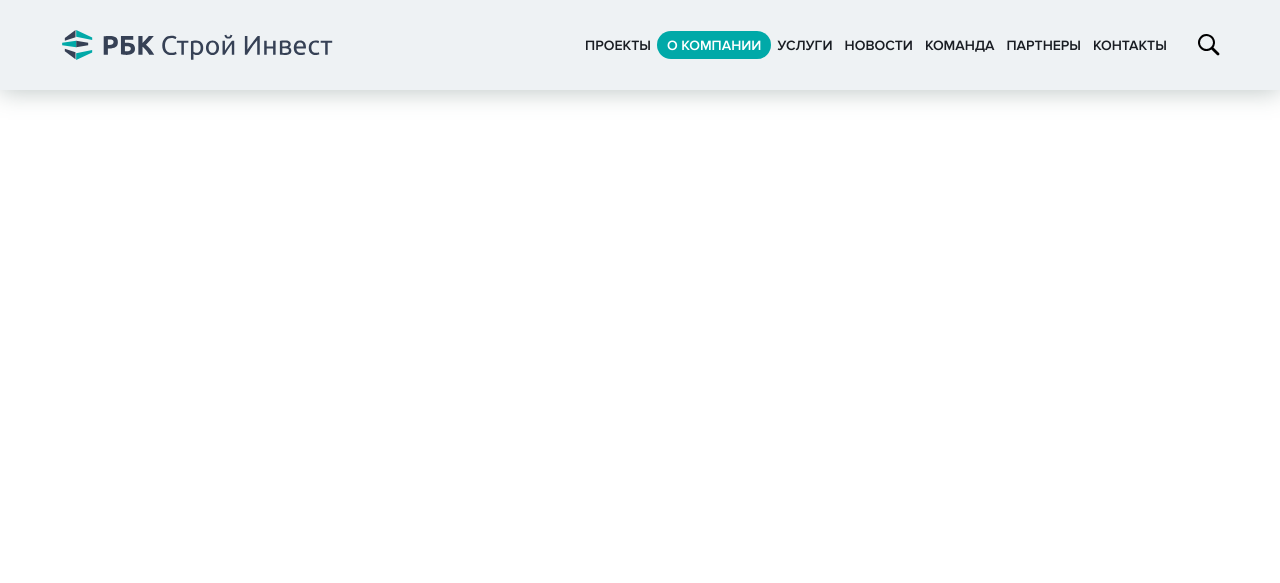
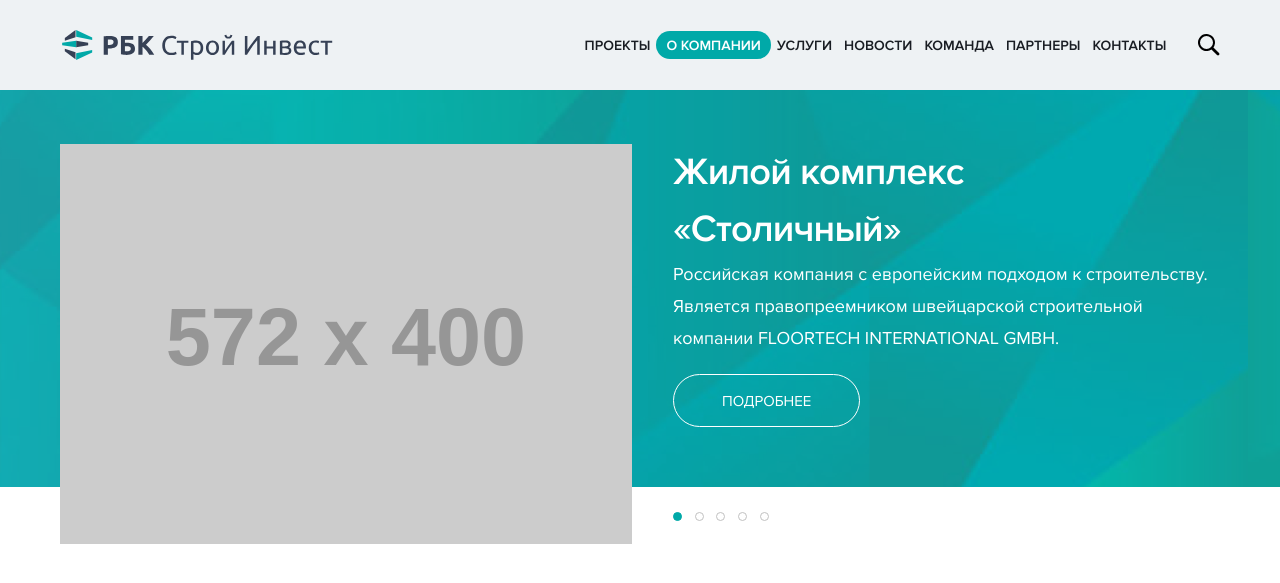
Before and after one commit to omar-g/omar-g.github.io, a PHP site: page /rbk/index.html in a window 1280 px wide. Shown: the top 583 px of the page. Run offline with PHP 8.4, Linux system fonts and the light colour scheme; grey boxes labelled with a size stand in for pictures from a placeholder-image service; some libraries are stand-ins or nearby versions.

Commit message:
added main slider html

```diff
--- /dev/null
+++ b/rbk/assets/css/more-button.css
@@ -0,0 +1,28 @@
+.more-button {
+    border-width: 1px;
+    border-style: solid;
+    border-radius: 37px;
+    text-transform: uppercase;
+    display: inline-block;
+    cursor: pointer;
+    -webkit-box-sizing: border-box;
+    -moz-box-sizing: border-box;
+    box-sizing: border-box;
+}
+
+.more-button_style_white,
+a.more-button_style_white {
+    border-color: #fff;
+    color: #fff;
+}
+
+.more-button_style_white:hover {
+    background-color: #fff;
+    color: #364155;
+}
+
+.more-button_size_m {
+    padding: 17px 48px 16px;
+    font-size: 15px;
+    min-width: 180px;
+}
--- a/rbk/assets/css/screen.css
+++ b/rbk/assets/css/screen.css
@@ -4,3 +4,4 @@
 
 @import url('puzzle-icon.css');
 @import url('puzzle-text.css');
+@import url('more-button.css');
--- a/rbk/index.html
+++ b/rbk/index.html
@@ -4,6 +4,7 @@
   <meta charset="UTF-8">
   <meta name="viewport" content="width=device-width, initial-scale=1">
   <title>РБК Строй Инвест</title>
+  <link rel="icon" href="favicon.png">
   <link rel="stylesheet" href="assets/css/screen.css">
   <link rel="stylesheet" href="style.css">
 </head>
@@ -61,6 +62,46 @@
     </div>
   </div>
 </header>
-<div class="page-wrapper"></div>
+<div class="page-wrapper">
+  <section class="rbk-main-slider">
+    <div class="rbk-main-slider-content">
+      <div class="container-fluid">
+        <div class="rbk-main-slider__item">
+          <div class="row">
+            <div class="col-xs-6">
+              <div class="rbk-main-slider__item-pic">
+                <img src="http://placehold.it/572x400/adc7c1/333" alt="">
+              </div>
+            </div>
+            <div class="col-xs-6">
+              <div class="rbk-main-slider__item-text">
+                <h1 class="rbk-main-slider__item-text-title">
+                  Жилой комплекс
+                  <br>
+                  «Столичный»
+                </h1>
+                <div class="rbk-main-slider__item-text-subtitle">
+                  Российская компания с европейским подходом к строительству. Является правопреемником швейцарской строительной компании FLOORTECH INTERNATIONAL GMBH.
+                </div>
+                <a href="javascript:void(0)" class="more-button more-button_size_m more-button_style_white">
+                  Подробнее
+                </a>
+              </div>
+            </div>
+          </div>
+        </div>
+        <div class="row  col-xs-6 col-xs-offset-6">
+          <div class="rbk-main-slider__paginator">
+            <div class="rbk-main-slider__paginator-item active"></div>
+            <div class="rbk-main-slider__paginator-item"></div>
+            <div class="rbk-main-slider__paginator-item"></div>
+            <div class="rbk-main-slider__paginator-item"></div>
+            <div class="rbk-main-slider__paginator-item"></div>
+          </div>
+        </div>
+      </div>
+    </div>
+  </section>
+</div>
 </body>
 </html>
--- a/rbk/style.css
+++ b/rbk/style.css
@@ -13,6 +13,7 @@
 
 body {
   font-family: ProximaNova, Arial, "Helvetica Neue", Helvetica, sans-serif;
+  font-size: 18px;
 }
 
 .page-wrapper {
@@ -58,64 +59,72 @@ a.rbk-header__menu-item.is-active {
   cursor: default;
 }
 
-.rbk-terminator {
-  font-family: Roboto, Arial, "Helvetica Neue", Helvetica, sans-serif;
-  background: #f3f6f8 url('assets/img/terminator-bg.png') 50% 0 no-repeat;
-  padding-top: 15vh;
-  padding-bottom: 5vh;
-  min-height: 100vh;
+.rbk-header__search {
+  margin-left: 21px;
+  cursor: pointer;
+}
+
+.rbk-main-slider {
+  background: #fff url('assets/img/green_back.png') 50% 0 no-repeat;
+  color: #fff;
+}
+
+.rbk-main-slider-content {
+  padding-top: 54px;
+}
+
+.rbk-main-slider__item-pic {
+  max-width: 100%;
+}
+
+.rbk-main-slider__item-pic img {
+  max-width: 100%;
+}
+
+.rbk-main-slider__item-text {
+  padding-left: 25px;
+}
+
+.rbk-main-slider__item-text-title {
+  font-size: 38px;
+  letter-spacing: -0.8px;
+  line-height: 57px;
+  font-weight: 600;
+}
+
+.rbk-main-slider__item-text-subtitle {
+  line-height: 32px;
+}
+
+.rbk-main-slider__item .more-button {
+  margin-top: 20px;
+}
+
+.rbk-main-slider__item .more-button:hover {
+  color: #08a0a1;
+}
+
+.rbk-main-slider__paginator-item {
+  display: inline-block;
+  vertical-align: middle;
+  margin-right: 8px;
+  border: 1px solid #c1c1c1;
+  border-radius: 50%;
+  width: 9px;
+  height: 9px;
+  cursor: pointer;
   -webkit-box-sizing: border-box;
   -moz-box-sizing: border-box;
   box-sizing: border-box;
 }
 
-.rbk-terminator__message {
-  text-align: center;
-  font-size: 24px;
-  color: #00a9a8;
-  margin-bottom: 10vh;
+.rbk-main-slider__paginator-item.active {
+  cursor: default;
+  background-color: #00a9a8;
+  border-color: #00a9a8;
 }
 
-.rbk-terminator__logo {
-  margin-bottom: 5vh;
+.rbk-main-slider__paginator {
+  margin-left: 25px;
+  margin-top: -45px;
 }
-
-.rbk-terminator__logo .puzzle-icon {
-  max-width: 100%;
-}
-
-.rbk-terminator__content {
-  padding-left: 45px;
-}
-
-.rbk-terminator__content-text {
-  line-height: 29px;
-  padding-bottom: 3.5vh;
-  margin-bottom: 3vh;
-  border-bottom: 2px solid #c8d0d6;
-}
-
-.rbk-terminator-address {
-  line-height: 25px;
-  font-size: 16px;
-  margin-bottom: 3vh;
-}
-
-.rbk-terminator__social-item {
-  margin-right: 15px;
-}
-
-.rbk-header__search {
-  margin-left: 21px;
-  cursor: pointer;
-}
-
-/*Extra small devices (phones)*/
-
-@media only screen and (max-width : 767px) {
-
-  .rbk-terminator {
-    padding-top: 8vh;
-  }
-
-}
--- a/rbk/under_construction.html
+++ b/rbk/under_construction.html
@@ -4,8 +4,9 @@
   <meta charset="UTF-8">
   <meta name="viewport" content="width=device-width, initial-scale=1">
   <title>РБК Строй Инвест</title>
+  <link rel="icon" href="favicon.png">
   <link rel="stylesheet" href="assets/css/screen.css">
-  <link rel="stylesheet" href="style.css">
+  <link rel="stylesheet" href="assets/css/terminator.css">
   <link href="https://fonts.googleapis.com/css?family=Roboto:100,100i,300,300i,400,400i,500,500i,700,700i,900,900i&amp;subset=cyrillic-ext" rel="stylesheet">
 </head>
 <body>
```
Also changed, not shown: rbk/assets/css/terminator.css (added, +57 -0 lines), rbk/assets/img/gray_back.png (added), rbk/assets/img/green_back.png (added), rbk/favicon.png (added).
